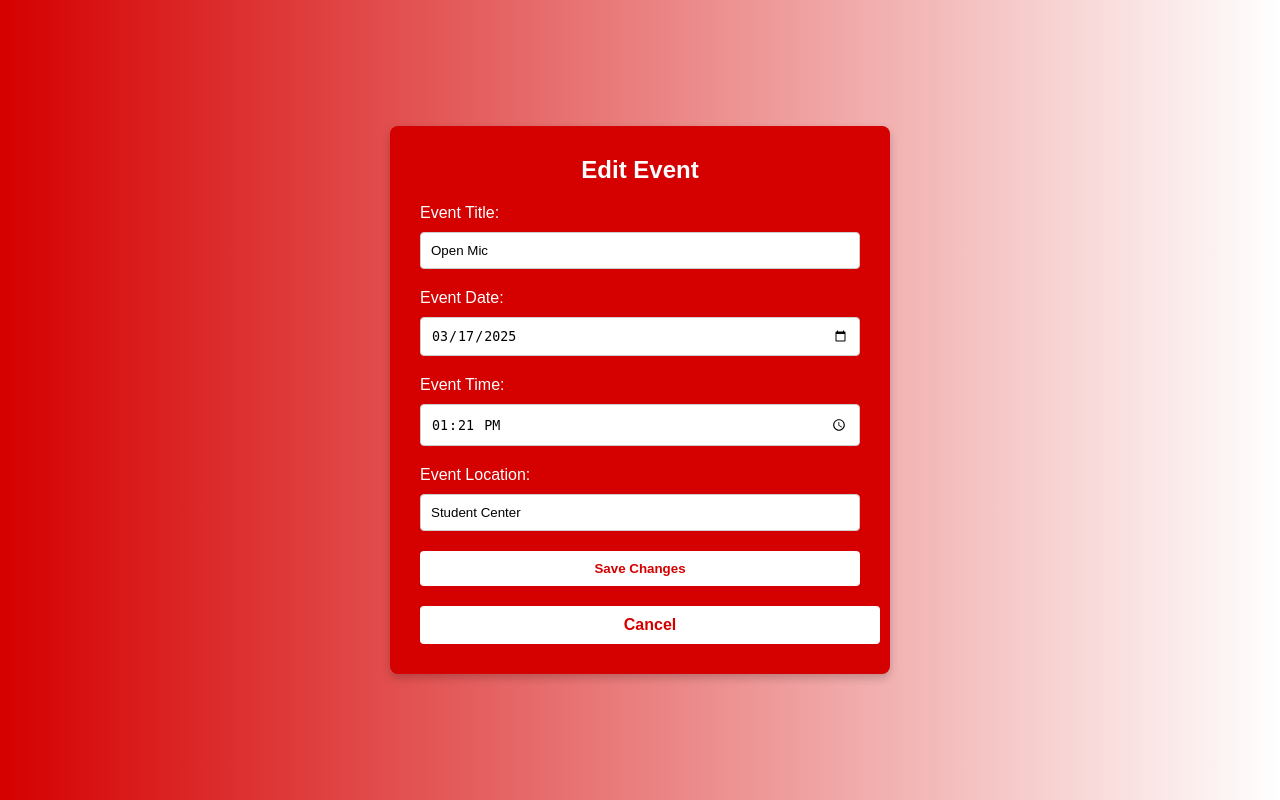
After one commit to dwhitaker125/Event-Planner, a Flask app: a page that uses Event-Planner-main/templates/edit_event.html in a window 1280 px wide. The commit adds this page. Run offline with Flask 3, Linux system fonts and the light colour scheme; a user stored in the database is signed in; data comes from the database, SQL or seed files in the repository.

Commit message:
Edit Event Button Created

```diff
--- a/Event-Planner-main/databse_connection.py
+++ b/Event-Planner-main/databse_connection.py
@@ -49,7 +49,7 @@ def get_events():
 
     conn = sqlite3.connect(db_path)
     cursor = conn.cursor()
-    cursor.execute("SELECT event_title, event_date, event_time, event_location FROM events ORDER BY event_date ASC")
+    cursor.execute("SELECT event_title, event_date, event_time, event_location, max_attendees FROM events ORDER BY event_date ASC")
     events = cursor.fetchall()
     conn.close()
     return events
@@ -79,6 +79,7 @@ def add_event():
         date = request.form.get('date')
         time = request.form.get('time')
         location = request.form.get('location')
+
         event_creator = session.get('username')  # Get event creator from session
 
         if not event_creator:
@@ -94,7 +95,8 @@ def add_event():
 
         cursor = conn.cursor()
         cursor.execute("INSERT INTO events (event_title, event_date, event_time, event_location, event_creator) VALUES (?, ?, ?, ?, ?)",
-                       (title, date, time, location, event_creator))
+               (title, date, time, location, event_creator))
+
         conn.commit()
         conn.close()
 
@@ -103,9 +105,57 @@ def add_event():
 
     return render_template('create_eventpage.html')
 
+#Edit events for admin
+@app.route('/edit_event/<event_title>', methods=['GET', 'POST'])
+def edit_event(event_title):
+    if 'username' not in session or session.get('role') != 'admin':
+        flash("You must be an admin to edit events.")
+        return redirect(url_for('view_events'))
+
+    # Determine database path
+    BASE_DIR = os.path.dirname(os.path.abspath(__file__))
+    db_path = os.path.join(BASE_DIR, "events.db")
+    conn = sqlite3.connect(db_path)
+    cursor = conn.cursor()
+
+    # Fetch event details
+    cursor.execute("SELECT event_title, event_date, event_time, event_location FROM events WHERE event_title = ?", (event_title,))
+    event = cursor.fetchone()
+    conn.close()
+
+    if not event:
+        flash("Event not found.")
+        return redirect(url_for('view_events'))
+
+    if request.method == 'POST':
+        new_title = request.form.get('title')
+        new_date = request.form.get('date')
+        new_time = request.form.get('time')
+        new_location = request.form.get('location')
+
+        # Update the event in the database
+        conn = sqlite3.connect(db_path)
+        cursor = conn.cursor()
+        cursor.execute("""
+            UPDATE events
+            SET event_title = ?, event_date = ?, event_time = ?, event_location = ?
+            WHERE event_title = ?
+        """, (new_title, new_date, new_time, new_location, event_title))
+        conn.commit()
+        conn.close()
+
+        flash("Event updated successfully.")
+        return redirect(url_for('view_events'))
+
+    return render_template('edit_event.html', event=event)
+
+
 # Admin-only route to delete events
 @app.route('/delete_event/<event_title>', methods=['POST'])
 def delete_event(event_title):
+    if 'username' not in session or session.get('role') != 'admin':
+        flash("You must be an admin to delete events.")
+        return redirect(url_for('view_events'))
 
     # Dynamically determine the database path based on the script's location
     BASE_DIR = os.path.dirname(os.path.abspath(__file__))
--- a/Event-Planner-main/events.sql
+++ b/Event-Planner-main/events.sql
@@ -1,2 +1,6 @@
-UPDATE events
-DELETE 'Apple Farm 2'
+ALTER TABLE events ADD COLUMN max_attendees INTEGER;
+
+UPDATE events SET max_attendees = attendees;
+CREATE TABLE events_new AS SELECT event_title, event_date, event_time, event_location, event_creator, max_attendees FROM events;
+DROP TABLE events;
+ALTER TABLE events_new RENAME TO events;
--- /dev/null
+++ b/Event-Planner-main/templates/edit_event.html
@@ -0,0 +1,92 @@
+<!DOCTYPE html>
+<html lang="en">
+<head>
+    <meta charset="UTF-8">
+    <meta name="viewport" content="width=device-width, initial-scale=1.0">
+    <title>Edit Event</title>
+    <style>
+        body {
+            font-family: Arial, sans-serif;
+            background: linear-gradient(to right, #d50000, #ffffff);
+            display: flex;
+            justify-content: center;
+            align-items: center;
+            min-height: 100vh;
+            margin: 0;
+        }
+        .form-container {
+            background-color: #d50000;
+            color: white;
+            padding: 30px;
+            border-radius: 8px;
+            box-shadow: 0 4px 8px rgba(0, 0, 0, 0.2);
+            width: 500px;
+            box-sizing: border-box;
+        }
+        .form-container h2 {
+            text-align: center;
+            margin-top: 0;
+        }
+        .form-container label {
+            display: block;
+            margin-top: 10px;
+        }
+        .form-container input, .form-container button {
+            width: 100%;
+            padding: 10px;
+            margin: 10px 0;
+            border-radius: 4px;
+            border: 1px solid #ccc;
+            box-sizing: border-box;
+        }
+        .form-container button {
+            background-color: #fff;
+            color: #d50000;
+            font-weight: bold;
+            cursor: pointer;
+            border: none;
+        }
+        .form-container button:hover {
+            background-color: #b30000;
+            color: white;
+        }
+        .form-container a {
+            display: inline-block;
+            text-align: center;
+            width: 100%;
+            padding: 10px;
+            margin-top: 10px;
+            background-color: white;
+            color: #d50000;
+            text-decoration: none;
+            border-radius: 4px;
+            font-weight: bold;
+        }
+        .form-container a:hover {
+            background-color: #b30000;
+            color: white;
+        }
+    </style>
+</head>
+<body>
+    <div class="form-container">
+        <h2>Edit Event</h2>
+        <form method="POST">
+            <label>Event Title:</label>
+            <input type="text" name="title" value="{{ event[0] }}" required>
+
+            <label>Event Date:</label>
+            <input type="date" name="date" value="{{ event[1] }}" required>
+
+            <label>Event Time:</label>
+            <input type="time" name="time" value="{{ event[2] }}" required>
+
+            <label>Event Location:</label>
+            <input type="text" name="location" value="{{ event[3] }}" required>
+
+            <button type="submit">Save Changes</button>
+            <a href="{{ url_for('view_events') }}">Cancel</a>
+        </form>
+    </div>
+</body>
+</html>
```
Also changed, not shown: Event-Planner-main/templates/view_events.html (+5 -2 lines), Event-Planner-main/events.db.
